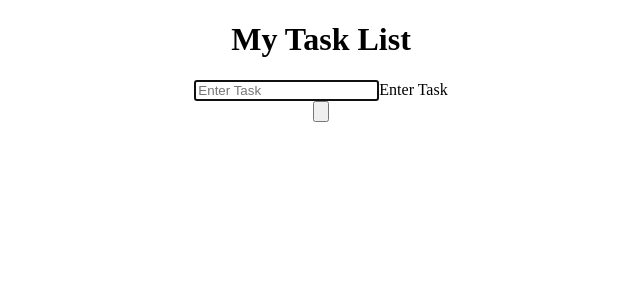
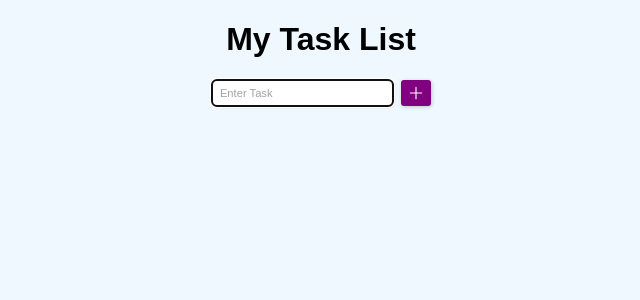
Before and after one commit to leoarthurwall/todo-list, a React (Create React App) app in the folder todo-list/: page / in a window 1280 px wide. Shown: the top 300 px of the page, without its empty margins (319-959 px from the left). Built offline with nearby package versions, Linux system fonts and the light colour scheme; the HTML template or start-up script is replaced by a standard one.

Commit message:
added basic styling to the custom form component elements

```diff
--- a/todo-list/src/components/CustomForm.js
+++ b/todo-list/src/components/CustomForm.js
@@ -1,5 +1,6 @@
 import React from "react";
-import { BeakerIcon } from "@heroicons/react/24/solid";
+import { PlusIcon } from "@heroicons/react/24/solid";
+
 
 const handleFormSubmit = (e) => {
   e.preventDefailt();
@@ -21,12 +22,10 @@ export const CustomForm = () => {
           maxLength={60}
           placeholder="Enter Task"
         />
-        <label htmlFor="task" className="label">
-          Enter Task
-        </label>
+        <label htmlFor="task" className="label"></label>
       </div>
       <button className="button" aria-label="Add Task" type="submit">
-        <BeakerIcon className="h-6 w-6 text-blue-500" />
+        <PlusIcon className="plus-icon" />
       </button>
     </form>
   );
--- a/todo-list/src/index.css
+++ b/todo-list/src/index.css
@@ -1,3 +1,43 @@
 body {
   text-align: center;
+  background-color: aliceblue;
+  font-family: sans-serif;
 }
+
+/* custom form */
+.todo {
+  display: flex;
+  justify-content: center;
+  height: 24px;
+  gap: 0.5rem;
+}
+
+.button {
+  display: flex;
+  justify-content: center;
+  align-items: center;
+  background-color: purple;
+  border: none;
+  height:max-content;
+  width: 30px;
+  border-radius: 3px;
+  box-shadow: 1px 1px 4px 0px rgba(0, 0, 0, 0.2);
+}
+.plus-icon {
+  color: white;
+  height: 24px;
+  width: 24px;
+}
+.input {
+  height: 100%;
+  border: none;
+  border-radius: 5px;
+  box-shadow: 1px 1px 3px 0px rgba(0, 0, 0, 0.2);
+
+}
+
+input::placeholder{
+  padding-left: 0.4rem;
+  font-size: 0.7rem;
+  color: rgb(162, 162, 162);
+}
```
